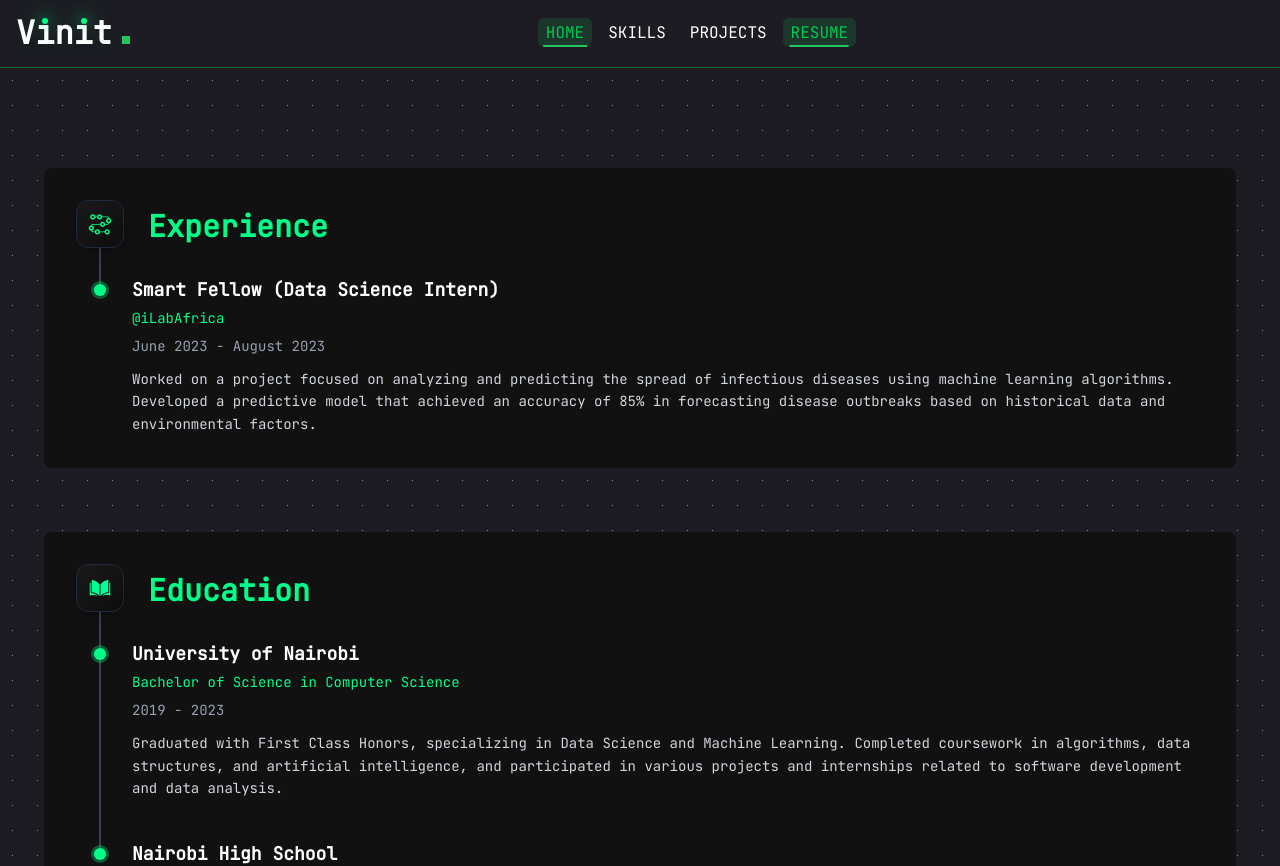
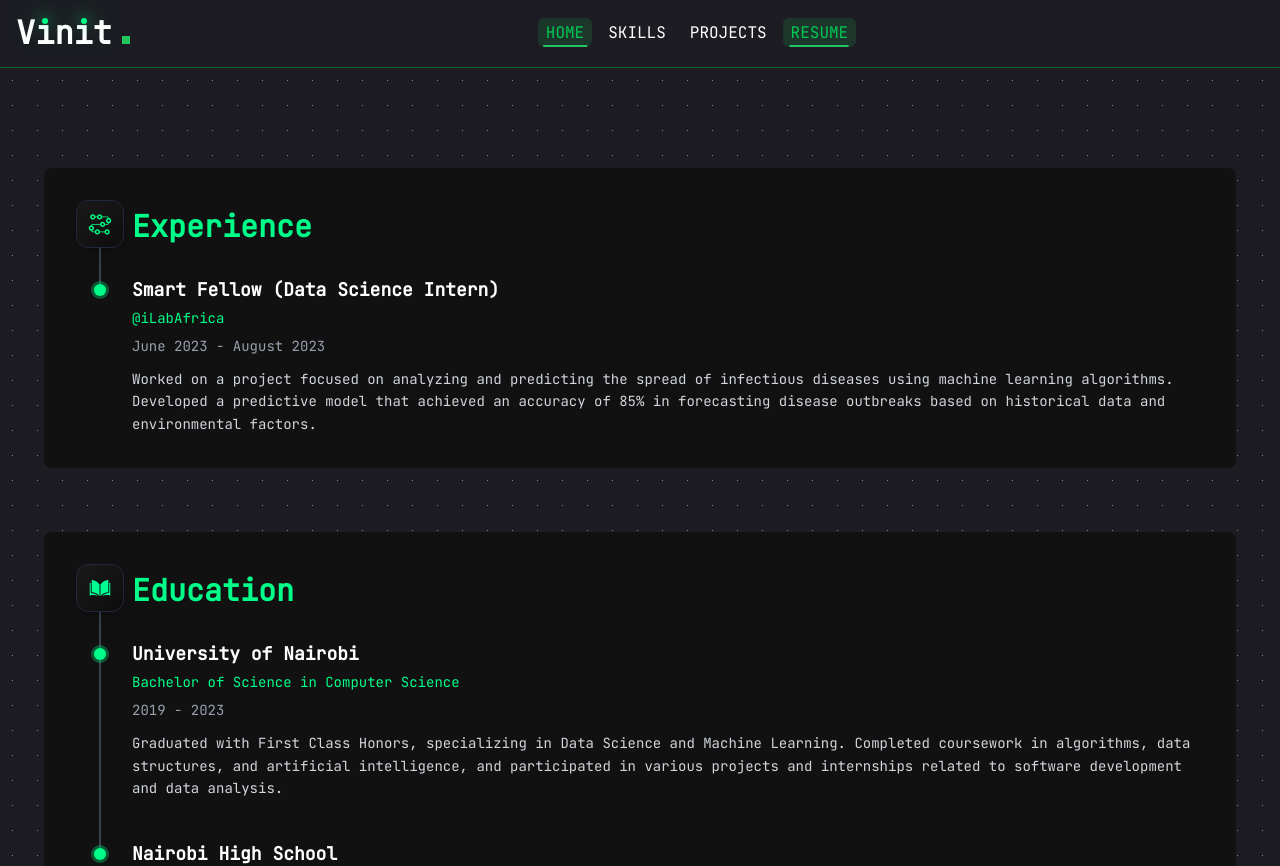
Before and after one commit to Vinit-Rabadiya/Portfolio, a React (Vite) app in the folder personalPortfolio/: page /resume in a window 1280 px wide. Shown: the top 866 px of the page. Built offline with nearby package versions, Linux system fonts and the light colour scheme.

Commit message:
h2 changes in resume

```diff
--- a/personalPortfolio/src/pages/Resume/Resume.jsx
+++ b/personalPortfolio/src/pages/Resume/Resume.jsx
@@ -110,7 +110,7 @@ function Resume() {
 
             {/* Right side - Content */}
             <div className="flex-grow">
-              <h2 className="text-3xl font-bold mb-8 text-[#00ff88] mt-2">
+              <h2 className="text-3xl font-bold mb-8 text-[#00ff88] mt-2 -ml-4">
                 Experience
               </h2>
               <div className="relative" ref={experienceContentRef}>
@@ -169,7 +169,7 @@ function Resume() {
 
             {/* Right side - Content */}
             <div className="flex-grow">
-              <h2 className="text-3xl font-bold mb-8 text-[#00ff88] mt-2">
+              <h2 className="text-3xl font-bold mb-8 text-[#00ff88] mt-2 -ml-4">
                 Education
               </h2>
               <div className="relative" ref={educationContentRef}>
```
